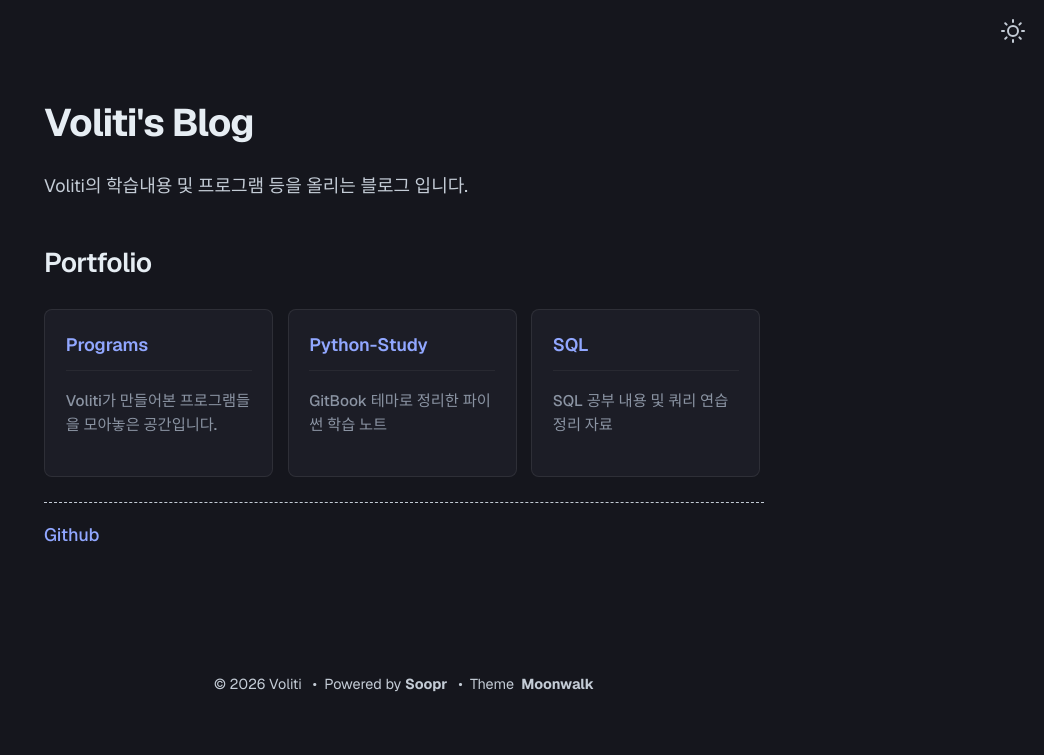
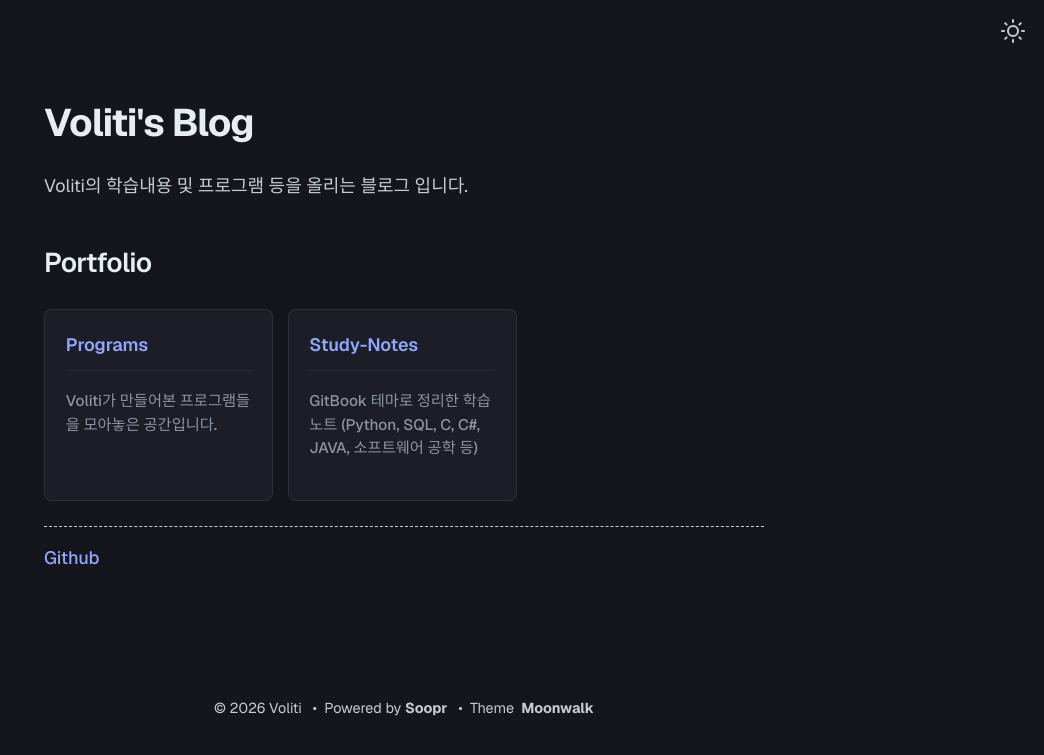
Before and after one commit to Voliti1/Voliti1.github.io, a Jekyll site: the page built from index.md, in a window 1280 px wide. Shown: the top 755 px of the page, without its empty margins (236-1280 px from the left). Built offline with Jekyll 4.4.1, drawn with Linux system fonts in a browser that asks for light colours.

Commit message:
Update home.yml

```diff
--- a/_data/home.yml
+++ b/_data/home.yml
@@ -7,13 +7,9 @@ project_entries:
     url: /programs/
     desc: Voliti가 만들어본 프로그램들을 모아놓은 공간입니다.
 
-  - title: Python-Study
+  - title: Study-Notes
     url: https://voliti1.github.io/Study-Notes/
-    desc: GitBook 테마로 정리한 파이썬 학습 노트
-
-  - title: SQL
-    url: https://voliti1.github.io/Study-Notes/sql/
-    desc: SQL 공부 내용 및 쿼리 연습 정리 자료
+    desc: GitBook 테마로 정리한 학습 노트 (Python, SQL, C, C#, JAVA, 소프트웨어 공학 등)
 
 footer_entries:
   - title: Github
```
